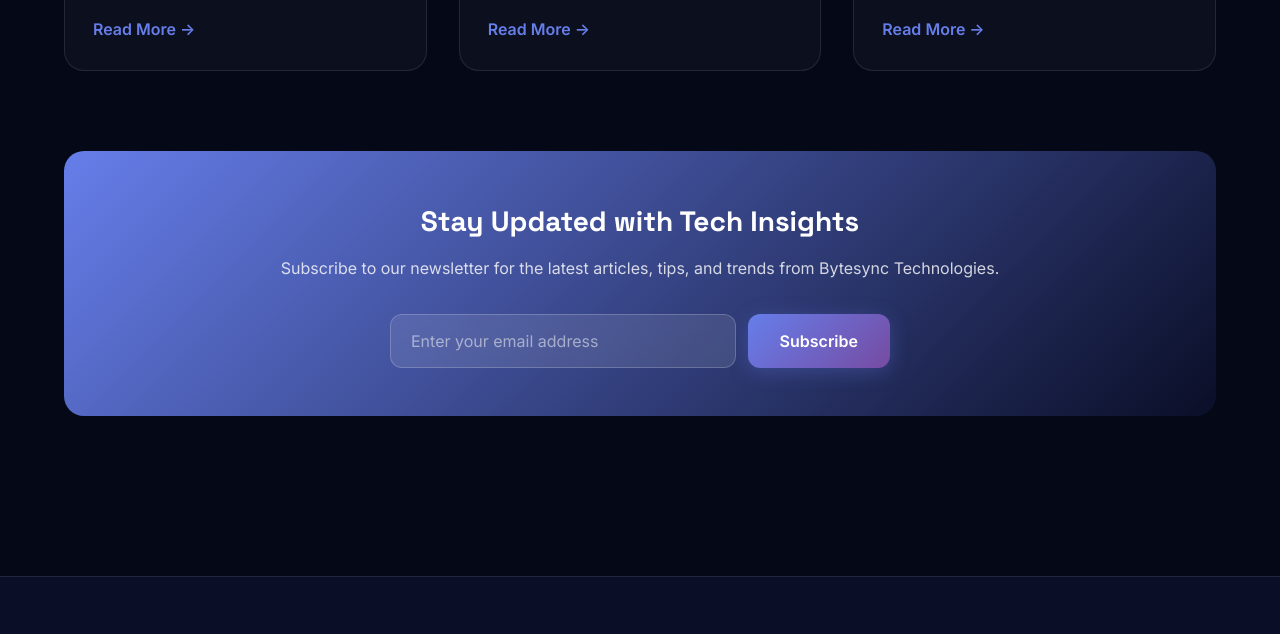
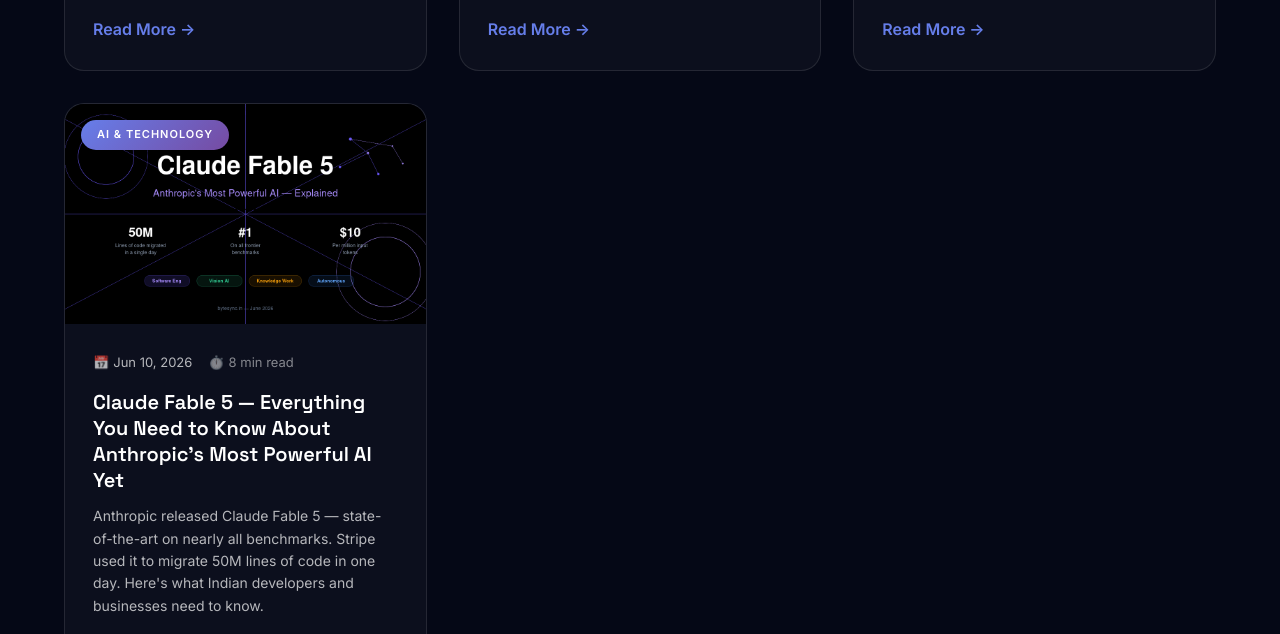
Before and after one commit to krishnapraveenz/bytesync, a website: page blog/index.html in a window 1280 px wide. Shown: the part 2435-3069 px from the top of the page. Drawn offline with Linux system fonts and the light colour scheme.

Commit message:
Add Claude Fable 5 blog post to blog listing page

```diff
--- a/blog/index.html
+++ b/blog/index.html
@@ -320,6 +320,27 @@
             </div>
           </article>
 
+          <!-- Blog Post 7 -->
+          <article class="blog-card" data-category="ai">
+            <div class="blog-card-image">
+              <img src="images/claude-fable-5-banner.png" alt="Claude Fable 5 by Anthropic" loading="lazy">
+              <span class="blog-card-category">AI & Technology</span>
+            </div>
+            <div class="blog-card-content">
+              <div class="post-meta">
+                <span class="post-date">Jun 10, 2026</span>
+                <span class="post-read-time">8 min read</span>
+              </div>
+              <h3 class="blog-card-title">
+                <a href="claude-fable-5-anthropic.html">Claude Fable 5 — Everything You Need to Know About Anthropic's Most Powerful AI Yet</a>
+              </h3>
+              <p class="blog-card-excerpt">
+                Anthropic released Claude Fable 5 — state-of-the-art on nearly all benchmarks. Stripe used it to migrate 50M lines of code in one day. Here's what Indian developers and businesses need to know.
+              </p>
+              <a href="claude-fable-5-anthropic.html" class="blog-card-link">Read More →</a>
+            </div>
+          </article>
+
         </div>
 
         <!-- Newsletter Subscription -->
```
